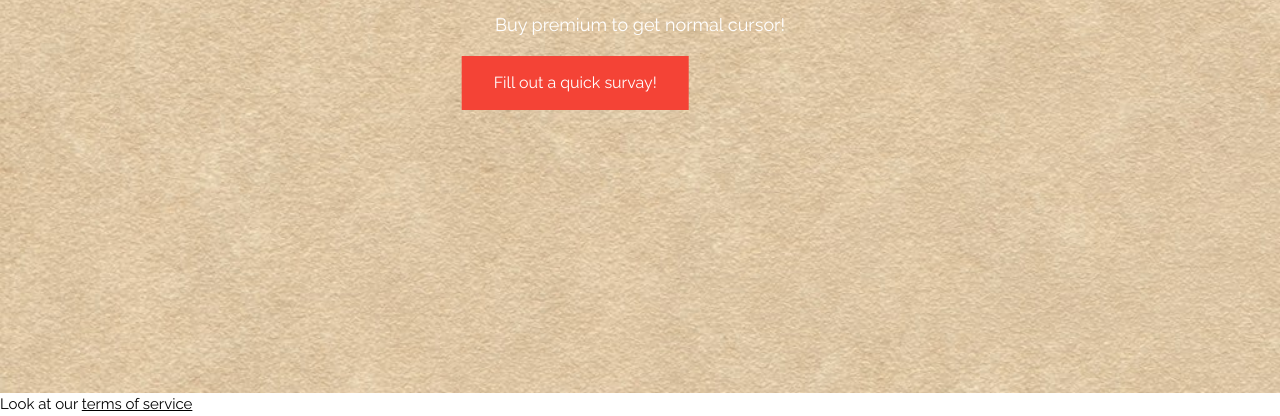
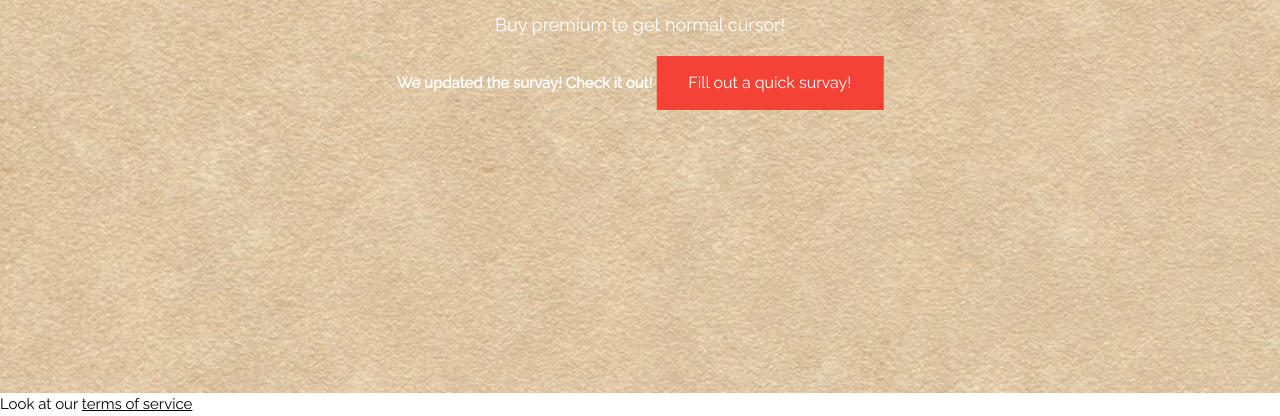
Before and after one commit to skincomfortable/inmyskin, a plain HTML site: page index.html in a window 1280 px wide. Shown: the part 407-823 px from the top of the page. Drawn offline with nearby package versions, Linux system fonts and the light colour scheme.

Commit message:
Update index.html

```diff
--- a/index.html
+++ b/index.html
@@ -43,6 +43,7 @@ button {
     <h1 class="w3-jumbo w3-animate-top">In Your Skin!</h1>
     <hr class="w3-border-grey" style="margin:auto;width:40%">
     <p class="w3-large w3-center">Buy premium to get normal cursor!</p>
+      <b>We updated the survay! Check it out!</b>
       <button onclick="survay()">Fill out a quick survay!</button>
   </div>
   <div class="w3-display-bottomleft w3-padding-large">
```
